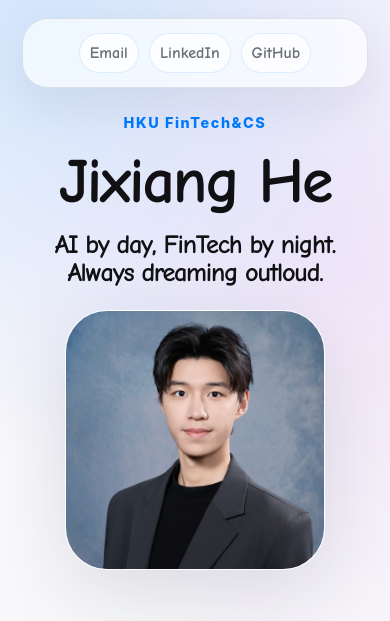
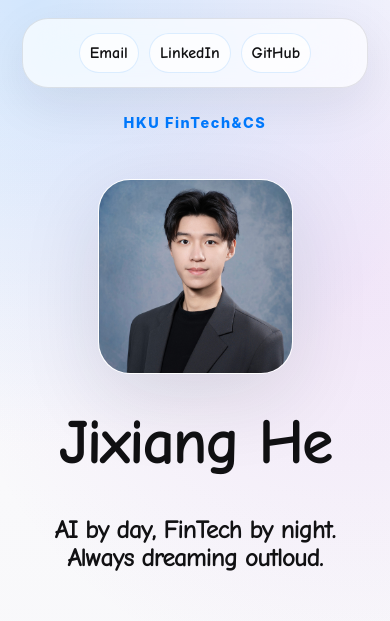
Before and after one commit to JasonJr2005/JasonJr2005.github.io, a plain HTML site: page index.html in a window 390 px wide. Shown: the top 621 px of the page. Drawn offline with Linux system fonts and the light colour scheme; a web font is replaced by a local one.

Commit message:
Add files via upload

```diff
--- a/styles.css
+++ b/styles.css
@@ -75,7 +75,7 @@ a {
 
 .site-nav a,
 .footer-links a {
-  color: var(--muted);
+  color: var(--text);
   font-family: var(--title-font);
   font-size: 1rem;
   font-weight: 700;
@@ -447,20 +447,40 @@ h2 {
 
 @media (max-width: 900px) {
   .site-header,
-  .hero,
   .site-footer {
     grid-template-columns: 1fr;
   }
 
   .hero {
+    display: flex;
+    flex-direction: column;
     min-height: auto;
     padding-top: 34px;
     text-align: center;
   }
 
+  .hero-copy {
+    display: contents;
+  }
+
+  .eyebrow {
+    order: 1;
+  }
+
   .portrait-frame {
+    order: 2;
     justify-self: center;
-    width: min(100%, 260px);
+    width: 195px;
+    margin: 0 auto 18px;
+    border-radius: 32px;
+  }
+
+  h1 {
+    order: 3;
+  }
+
+  .hero-subtitle {
+    order: 4;
   }
 
   .project-grid {
```
